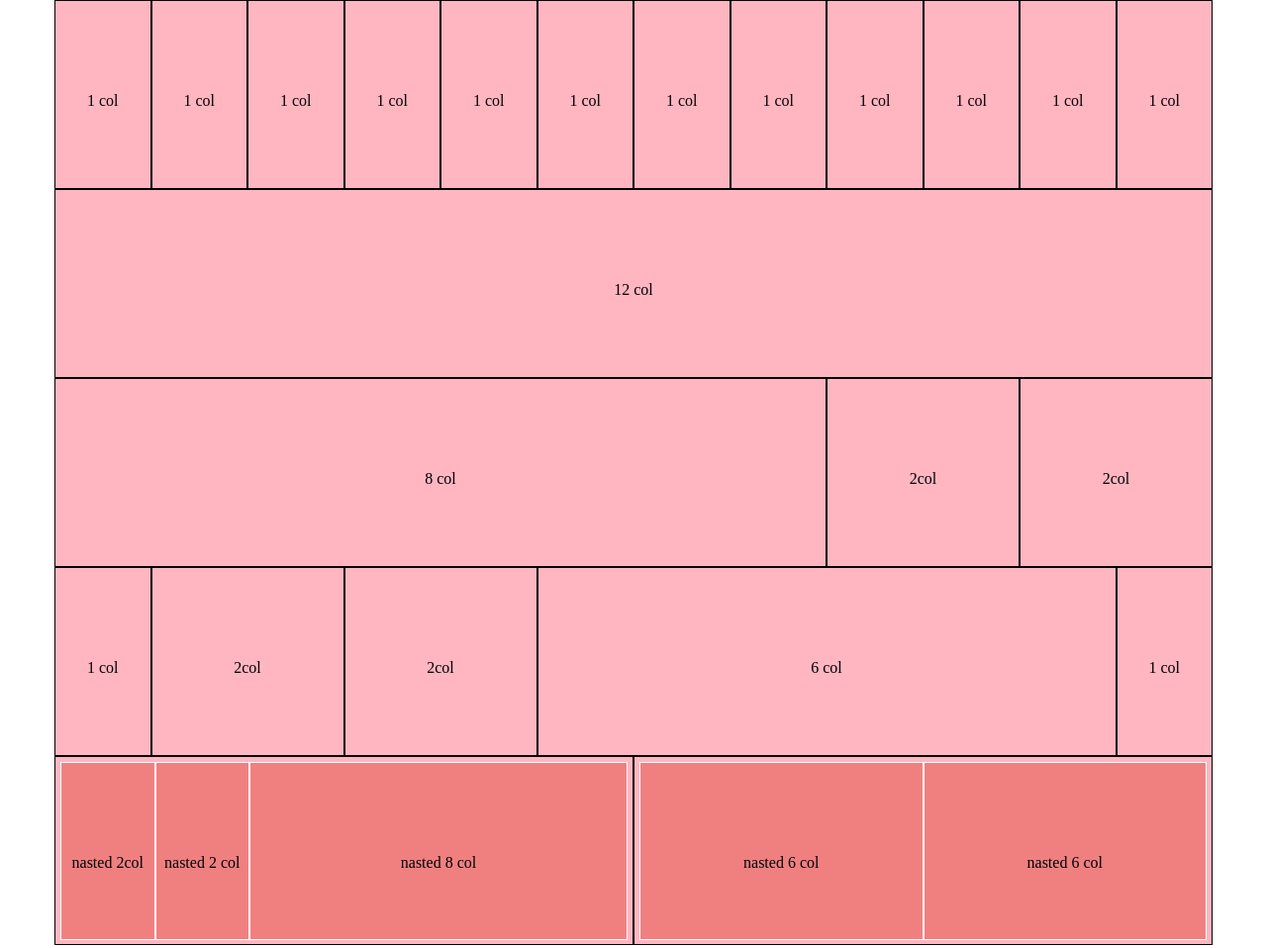
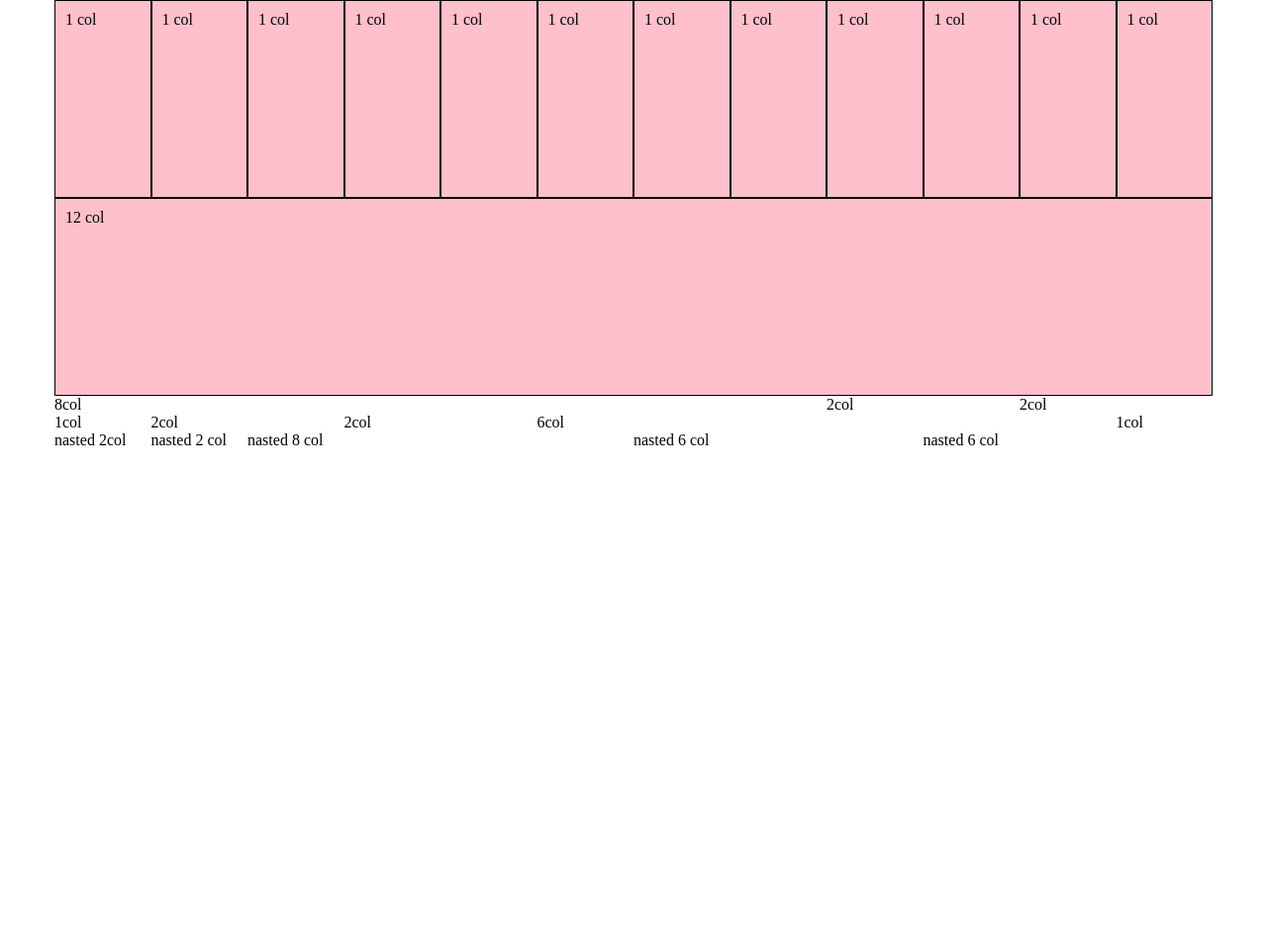
Before and after one commit to merlino79/html-css-12bool, a plain HTML site: page index.html in a window 1280 px wide. Shown: the whole page at 99% size. After the commit the page ends 800 px from the top, so only its background shows below. Drawn offline with Linux system fonts and the light colour scheme.

Commit message:
risistemazione esercizio per diversi codici

```diff
--- a/css/style.css
+++ b/css/style.css
@@ -1,23 +1,16 @@
-[class*="col-"]{
-  background-color: lightpink;
+
+
+.debug [class*="col-"]{
+  background-color: pink;
   border: 1px solid black;
-  height: 191px;
-  line-height: 191px;
-  text-align: center;
-  padding: 5px;
+  height: 100%;
+  padding: 10px;
+  position: relative;
 
 }
 
 
 
-
-
-.container>.col-6>.container [class*="col-"]{
-  height: 180px;
-
-  background-color: #F08080;
-  border: 1px solid white;
-  /* border-bottom: 1px solid black; */
-  /* width: cal(50% / 3 - 2px -2px ); */
-
+.debug.container{
+  height: 200px;
 }
--- a/index.html
+++ b/index.html
@@ -12,45 +12,45 @@
 
 <!-- prima sezione -->
 
-  <div class="container">
-    <div class="col-1">1 col</div>
-    <div class="col-1">1 col</div>
-    <div class="col-1">1 col</div>
-    <div class="col-1">1 col</div>
-    <div class="col-1">1 col</div>
-    <div class="col-1">1 col</div>
-    <div class="col-1">1 col</div>
-    <div class="col-1">1 col</div>
-    <div class="col-1">1 col</div>
-    <div class="col-1">1 col</div>
-    <div class="col-1">1 col</div>
-    <div class="col-1">1 col</div>
+  <div class="container debug">
+    <div class="col-1"> <span>1 col</span></div>
+    <div class="col-1"> <span>1 col</span></div>
+    <div class="col-1"> <span>1 col</span></div>
+    <div class="col-1"> <span>1 col</span></div>
+    <div class="col-1"> <span>1 col</span></div>
+    <div class="col-1"> <span>1 col</span></div>
+    <div class="col-1"> <span>1 col</span></div>
+    <div class="col-1"> <span>1 col</span></div>
+    <div class="col-1"> <span>1 col</span></div>
+    <div class="col-1"> <span>1 col</span></div>
+    <div class="col-1"> <span>1 col</span></div>
+    <div class="col-1"> <span>1 col</span></div>
 
   </div>
 
 
   <!-- seconda sezione  -->
-  <div class="container">
-    <div class="col-12">12 col</div>
+  <div class="container debug">
+    <div class="col-12"><span>12 col</span></div>
   </div>
 
   <!-- terza sezione -->
 
   <div class="container">
-    <div class="col-8">8 col</div>
-    <div class="col-2">2col</div>
-    <div class="col-2">2col</div>
+    <div class="col-8"><span> 8col </span></div>
+    <div class="col-2"><span> 2col </span></div>
+    <div class="col-2"><span> 2col </span></div>
 
   </div>
 
   <!-- quarta sezione  -->
 
   <div class="container">
-    <div class="col-1">1 col</div>
-    <div class="col-2">2col</div>
-    <div class="col-2">2col</div>
-    <div class="col-6">6 col</div>
-    <div class="col-1">1 col</div>
+    <div class="col-1"><span> 1col </span></div>
+    <div class="col-2"><span> 2col </span></div>
+    <div class="col-2"><span> 2col </span></div>
+    <div class="col-6"><span> 6col </span></div>
+    <div class="col-1"><span> 1col </span></div>
   </div>
 
   <!-- quinta sezione -->
@@ -58,17 +58,17 @@
   <div class="container">
     <div class="col-6">
       <div class="container">
-        <div class="col-2">nasted 2col</div>
-      <div class="col-2">nasted 2 col</div>
-      <div class="col-8">nasted 8 col</div>
+        <div class="col-2"><span>nasted 2col</span></div>
+      <div class="col-2"> <span>nasted 2 col </span> </div>
+      <div class="col-8"> <span>nasted 8 col <span> </div>
       </div>
 
 
     </div>
     <div class="col-6">
       <div class="container">
-        <div class="col-6 ">nasted 6 col</div>
-      <div class="col-6 ">nasted 6 col</div>
+        <div class="col-6 "><span>nasted 6 col</span></div>
+      <div class="col-6 "></span>nasted 6 col</span></div>
       </div>
 
 
```
Also changed, not shown: 1 other file.
